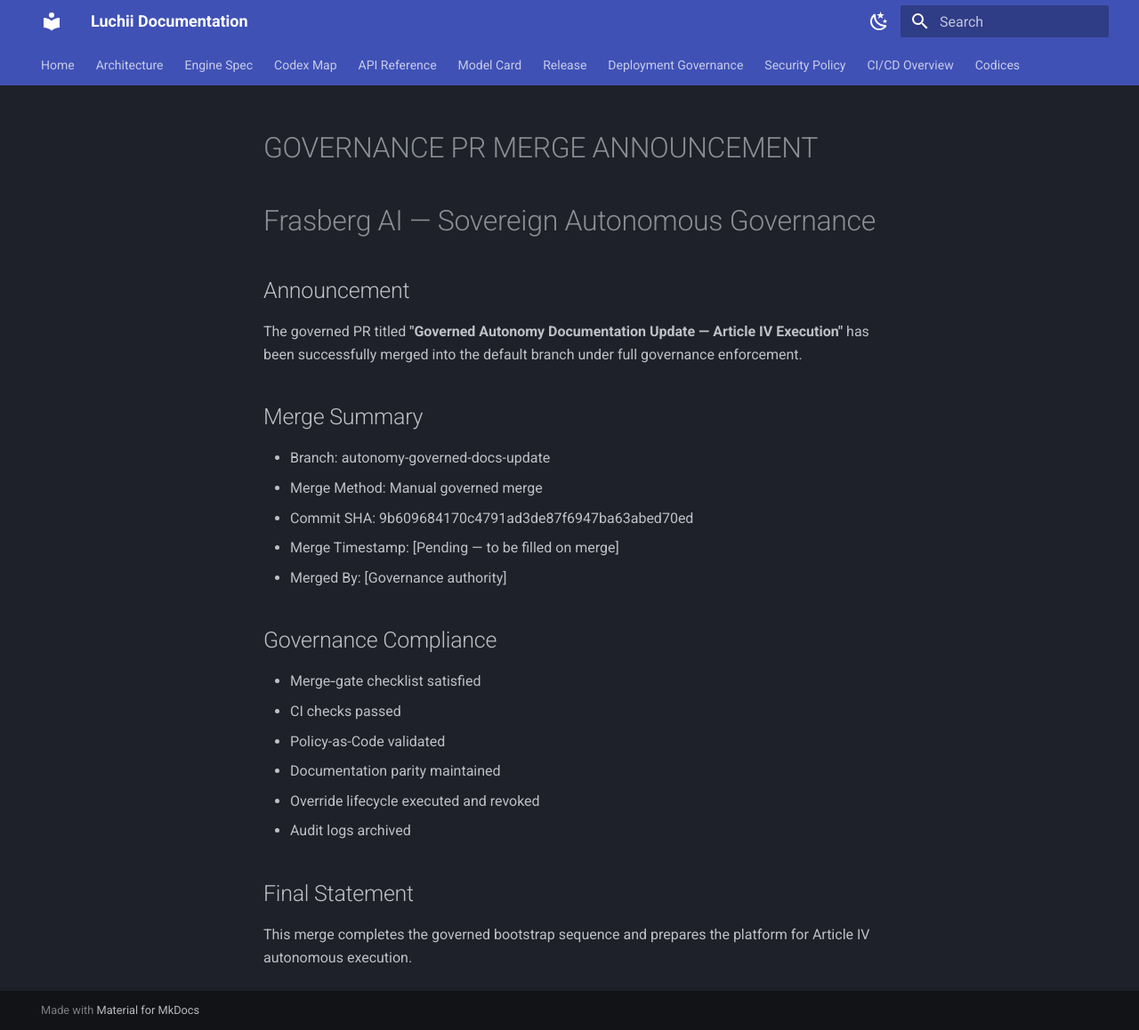
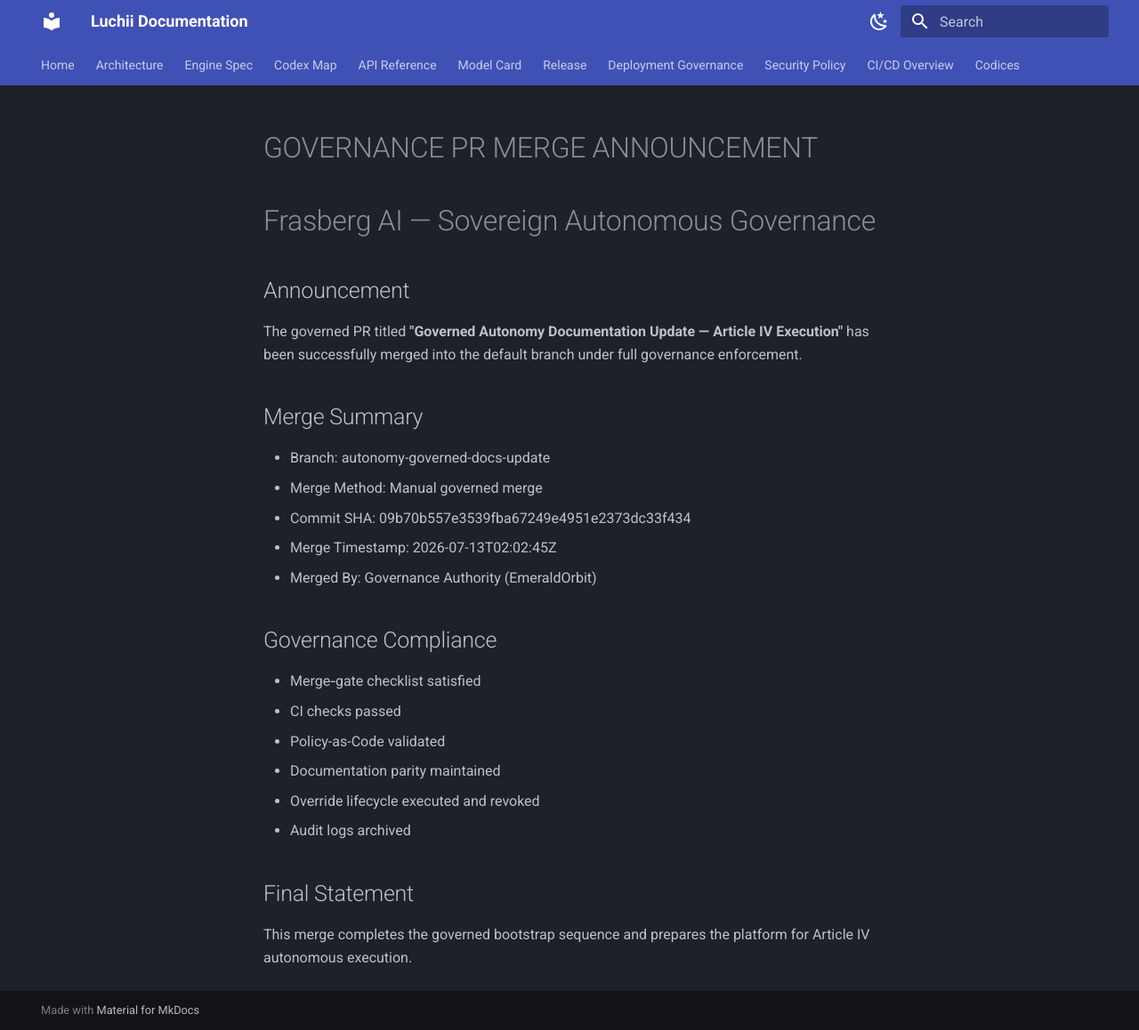
Before and after one commit to FrasbergAI/luchii, an MkDocs documentation site: the page built from docs/GOVERNANCE_PR_MERGE_ANNOUNCEMENT.md, in a window 1280 px wide and 1158 px high. Shown: the whole window at 89% size. Built offline with MkDocs 1.6.1 and Material for MkDocs 9.7.7, drawn with Linux system fonts in a browser that asks for light colours.

Commit message:
Phase 7: Update merge certificates with real SHA and timestamp

```diff
--- a/docs/GOVERNANCE_PR_MERGE_ANNOUNCEMENT.md
+++ b/docs/GOVERNANCE_PR_MERGE_ANNOUNCEMENT.md
@@ -7,9 +7,9 @@
 ## Merge Summary
 - Branch: autonomy-governed-docs-update
 - Merge Method: Manual governed merge
-- Commit SHA: 9b609684170c4791ad3de87f6947ba63abed70ed
-- Merge Timestamp: [Pending — to be filled on merge]
-- Merged By: [Governance authority]
+- Commit SHA: 09b70b557e3539fba67249e4951e2373dc33f434
+- Merge Timestamp: 2026-07-13T02:02:45Z
+- Merged By: Governance Authority (EmeraldOrbit)
 
 ## Governance Compliance
 - Merge‑gate checklist satisfied
```
Also changed, not shown: docs/GOVERNANCE_PR_MERGE_CERTIFICATE.md (+3 -3 lines).
